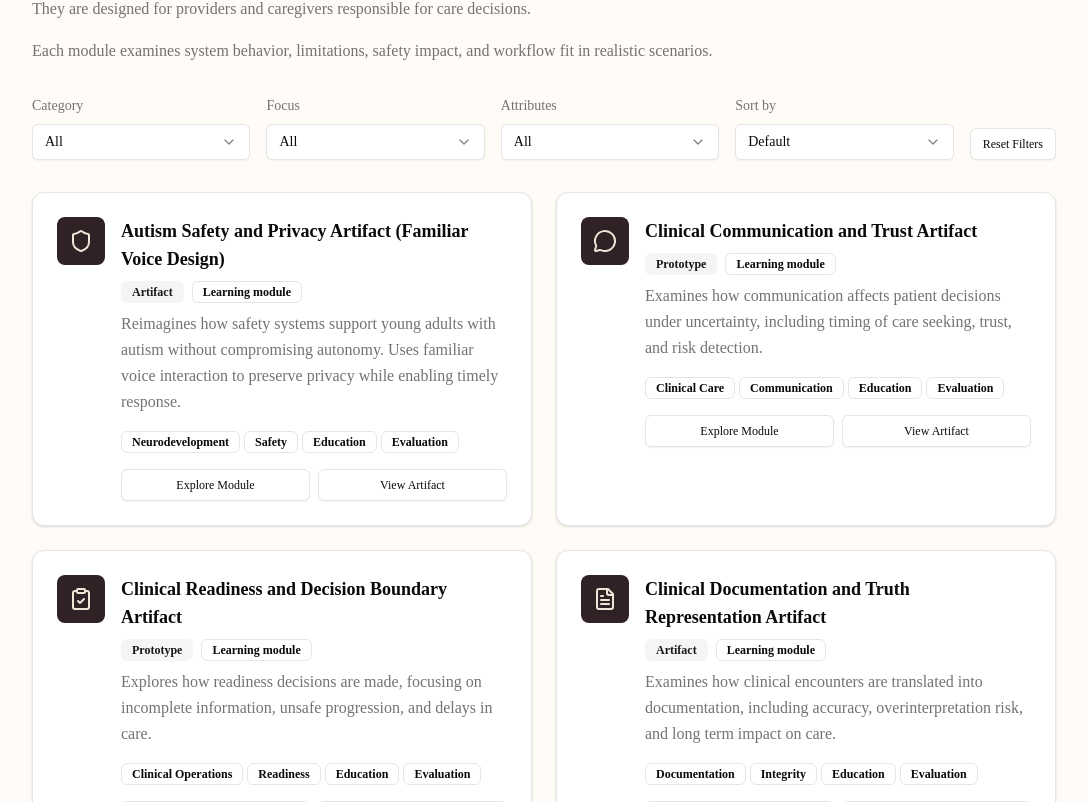
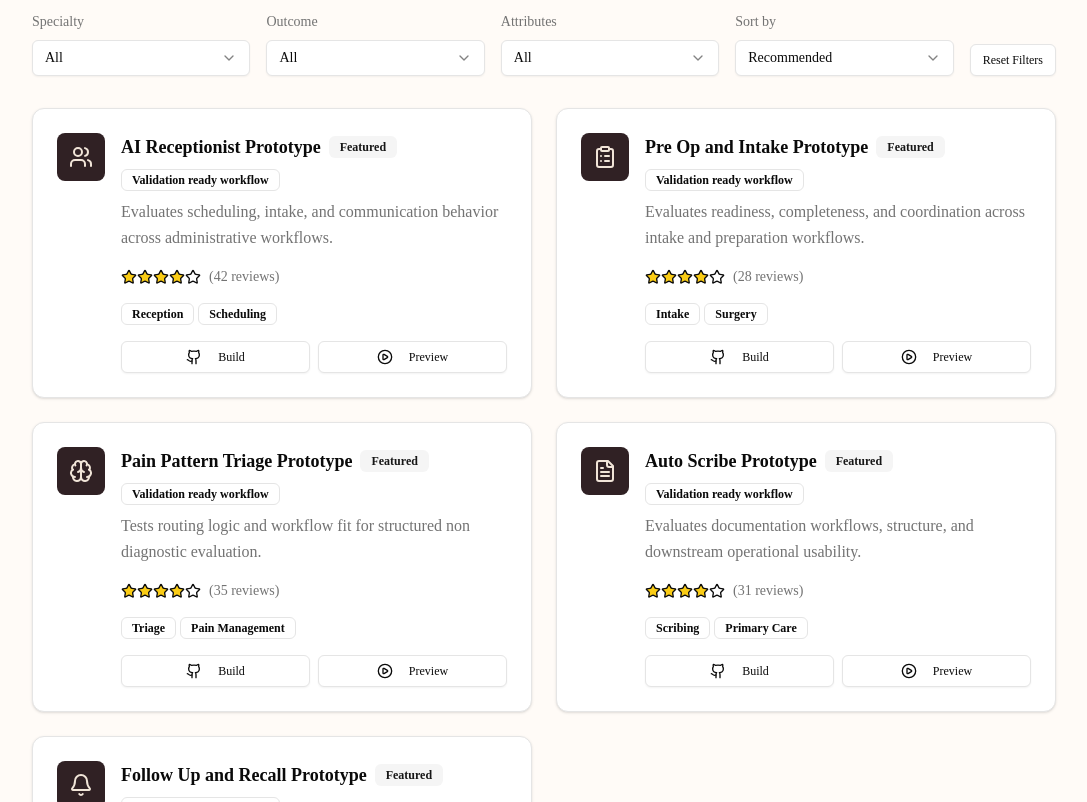
Before and after one commit to lbouayad/tophealthaistudio, a Next.js app: page /home in a window 1280 px wide. Shown: the part 2318-3120 px from the top of the page, without its empty margins (96-1183 px from the left). Built offline with nearby package versions, Linux system fonts and the light colour scheme.

Commit message:
Update HealthcareToolsExplorer.js

```diff
--- a/src/app/components/Home/HealthcareToolsExplorer.js
+++ b/src/app/components/Home/HealthcareToolsExplorer.js
@@ -1,6 +1,5 @@
 "use client";
-
-import React, { useMemo, useState } from "react";
+import { useState, useMemo } from "react";
 import { Button } from "@/components/ui/button";
 import {
   Select,
@@ -11,180 +10,189 @@ import {
 } from "@/components/ui/select";
 import { Badge } from "@/components/ui/badge";
 import {
-  Shield,
-  MessageCircle,
-  ClipboardCheck,
+  Star,
+  Github,
+  PlayCircle,
+  Users,
+  Brain,
   FileText,
-  RefreshCw,
+  Bell,
+  ClipboardList,
 } from "lucide-react";
 import { Card, CardContent } from "@/components/ui/card";
 
-const learningArtifacts = [
+const healthcareTools = [
   {
     id: 1,
-    title: "Autism Safety and Privacy Artifact (Familiar Voice Design)",
-    type: "Artifact",
-    moduleType: "Learning module",
+    title: "AI Receptionist Prototype",
     description:
-      "Reimagines how safety systems support young adults with autism without compromising autonomy. Uses familiar voice interaction to preserve privacy while enabling timely response.",
-    icon: Shield,
-    category: "Neurodevelopment",
-    focus: "Safety",
-    attributes: ["Education", "Evaluation"],
-    moduleUrl: "https://medaistudio.moodlecloud.com/login/index.php",
-    artifactUrl: "https://applina.ai",
+      "Evaluates scheduling, intake, and communication behavior across administrative workflows.",
+    icon: Users,
+    specialty: "Reception",
+    outcome: "Operational Workflow Validation",
+    attributes: ["Reception", "Scheduling"],
+    rating: 4,
+    reviews: 42,
+    githubUrl: "#",
+    demoUrl: "#",
+    featured: true,
+    compliance: "Validation ready workflow",
   },
   {
     id: 2,
-    title: "Clinical Communication and Trust Artifact",
-    type: "Prototype",
-    moduleType: "Learning module",
+    title: "Pre Op and Intake Prototype",
     description:
-      "Examines how communication affects patient decisions under uncertainty, including timing of care seeking, trust, and risk detection.",
-    icon: MessageCircle,
-    category: "Clinical Care",
-    focus: "Communication",
-    attributes: ["Education", "Evaluation"],
-    moduleUrl: "https://medaistudio.moodlecloud.com/login/index.php",
-    artifactUrl: "https://applina.ai",
+      "Evaluates readiness, completeness, and coordination across intake and preparation workflows.",
+    icon: ClipboardList,
+    specialty: "Intake",
+    outcome: "Readiness and Intake Validation",
+    attributes: ["Intake", "Surgery"],
+    rating: 4,
+    reviews: 28,
+    githubUrl: "#",
+    demoUrl: "#",
+    featured: true,
+    compliance: "Validation ready workflow",
   },
   {
     id: 3,
-    title: "Clinical Readiness and Decision Boundary Artifact",
-    type: "Prototype",
-    moduleType: "Learning module",
+    title: "Pain Pattern Triage Prototype",
     description:
-      "Explores how readiness decisions are made, focusing on incomplete information, unsafe progression, and delays in care.",
-    icon: ClipboardCheck,
-    category: "Clinical Operations",
-    focus: "Readiness",
-    attributes: ["Education", "Evaluation"],
-    moduleUrl: "https://medaistudio.moodlecloud.com/login/index.php",
-    artifactUrl: "https://applina.ai",
+      "Tests routing logic and workflow fit for structured non diagnostic evaluation.",
+    icon: Brain,
+    specialty: "Triage",
+    outcome: "Routing and Workflow Validation",
+    attributes: ["Triage", "Pain Management"],
+    rating: 4,
+    reviews: 35,
+    githubUrl: "#",
+    demoUrl: "#",
+    featured: true,
+    compliance: "Validation ready workflow",
   },
   {
     id: 4,
-    title: "Clinical Documentation and Truth Representation Artifact",
-    type: "Artifact",
-    moduleType: "Learning module",
+    title: "Auto Scribe Prototype",
     description:
-      "Examines how clinical encounters are translated into documentation, including accuracy, overinterpretation risk, and long term impact on care.",
+      "Evaluates documentation workflows, structure, and downstream operational usability.",
     icon: FileText,
-    category: "Documentation",
-    focus: "Integrity",
-    attributes: ["Education", "Evaluation"],
-    moduleUrl: "https://medaistudio.moodlecloud.com/login/index.php",
-    artifactUrl: "https://applina.ai",
+    specialty: "Scribing",
+    outcome: "Documentation Workflow Validation",
+    attributes: ["Scribing", "Primary Care"],
+    rating: 4,
+    reviews: 31,
+    githubUrl: "#",
+    demoUrl: "#",
+    featured: true,
+    compliance: "Validation ready workflow",
   },
   {
     id: 5,
-    title: "Follow Up and Continuity of Care Artifact",
-    type: "Prototype",
-    moduleType: "Learning module",
+    title: "Follow Up and Recall Prototype",
     description:
-      "Explores why patients disengage despite recommendations, focusing on timing, relevance, and continuity of care.",
-    icon: RefreshCw,
-    category: "Care Continuity",
-    focus: "Follow Up",
-    attributes: ["Education", "Evaluation"],
-    moduleUrl: "https://medaistudio.moodlecloud.com/login/index.php",
-    artifactUrl: "https://applina.ai",
+      "Evaluates follow up workflows, message timing, and continuity of care across administrative pathways.",
+    icon: Bell,
+    specialty: "Follow Up",
+    outcome: "Follow Up Workflow Validation",
+    attributes: ["Follow Up", "Retention"],
+    rating: 3,
+    reviews: 18,
+    githubUrl: "#",
+    demoUrl: "#",
+    featured: true,
+    compliance: "Validation ready workflow",
   },
 ];
 
-const uniqueValues = (items, key) => {
-  const values = new Set();
-  items.forEach((item) => {
-    if (Array.isArray(item[key])) {
-      item[key].forEach((v) => values.add(v));
-    } else {
-      values.add(item[key]);
-    }
-  });
-  return ["All", ...Array.from(values)];
-};
+const specialties = ["All", "Reception", "Intake", "Triage", "Scribing", "Follow Up"];
+const outcomes = [
+  "All",
+  "Operational Workflow Validation",
+  "Readiness and Intake Validation",
+  "Routing and Workflow Validation",
+  "Documentation Workflow Validation",
+  "Follow Up Workflow Validation",
+];
+const attributes = [
+  "All",
+  "Reception",
+  "Scheduling",
+  "Intake",
+  "Surgery",
+  "Triage",
+  "Pain Management",
+  "Scribing",
+  "Primary Care",
+  "Follow Up",
+  "Retention",
+];
+const sortOptions = ["Recommended", "Rating", "Reviews", "Name"];
 
 export function HealthcareToolsExplorer() {
-  const [category, setCategory] = useState("All");
-  const [focus, setFocus] = useState("All");
-  const [attribute, setAttribute] = useState("All");
-  const [sortBy, setSortBy] = useState("Default");
+  const [specialtyFilter, setSpecialtyFilter] = useState("All");
+  const [outcomeFilter, setOutcomeFilter] = useState("All");
+  const [attributeFilter, setAttributeFilter] = useState("All");
+  const [sortBy, setSortBy] = useState("Recommended");
 
-  const categories = useMemo(
-    () => uniqueValues(learningArtifacts, "category"),
-    []
-  );
-  const focuses = useMemo(() => uniqueValues(learningArtifacts, "focus"), []);
-  const attributes = useMemo(
-    () => uniqueValues(learningArtifacts, "attributes"),
-    []
-  );
+  const filteredAndSortedTools = useMemo(() => {
+    const filtered = healthcareTools.filter((tool) => {
+      const matchesSpecialty =
+        specialtyFilter === "All" || tool.specialty === specialtyFilter;
+      const matchesOutcome =
+        outcomeFilter === "All" || tool.outcome === outcomeFilter;
+      const matchesAttribute =
+        attributeFilter === "All" ||
+        tool.attributes.some((attr) => attr === attributeFilter);
 
-  const filteredArtifacts = useMemo(() => {
-    let results = [...learningArtifacts];
+      return matchesSpecialty && matchesOutcome && matchesAttribute;
+    });
 
-    if (category !== "All") {
-      results = results.filter((item) => item.category === category);
+    switch (sortBy) {
+      case "Rating":
+        return [...filtered].sort((a, b) => b.rating - a.rating);
+      case "Reviews":
+        return [...filtered].sort((a, b) => b.reviews - a.reviews);
+      case "Name":
+        return [...filtered].sort((a, b) => a.title.localeCompare(b.title));
+      default:
+        return [...filtered].sort((a, b) => {
+          if (a.featured && !b.featured) return -1;
+          if (!a.featured && b.featured) return 1;
+          return b.rating - a.rating;
+        });
     }
+  }, [specialtyFilter, outcomeFilter, attributeFilter, sortBy]);
 
-    if (focus !== "All") {
-      results = results.filter((item) => item.focus === focus);
-    }
-
-    if (attribute !== "All") {
-      results = results.filter((item) => item.attributes.includes(attribute));
-    }
-
-    if (sortBy === "A-Z") {
-      results.sort((a, b) => a.title.localeCompare(b.title));
-    }
-
-    return results;
-  }, [category, focus, attribute, sortBy]);
-
-  const resetFilters = () => {
-    setCategory("All");
-    setFocus("All");
-    setAttribute("All");
-    setSortBy("Default");
+  const renderStars = (rating) => {
+    return Array.from({ length: 5 }, (_, i) => (
+      <Star key={i} className="h-4 w-4" fill={i < rating ? "#facc15" : "none"} />
+    ));
   };
 
   return (
     <div className="bg-offWhite">
       <div className="xl:px-32 lg:px-16 px-8 py-12">
         <h2 className="text-3xl font-bold mb-2 text-foreground">
-          Prototype Based Learning Modules for Education and Evaluation
+          Explore Health and Wellness AI Prototypes
         </h2>
-
-        <p className="text-muted-foreground mb-4 max-w-4xl">
-          These modules are derived from artifacts evaluated after real world
-          use.
-        </p>
-
-        <p className="text-muted-foreground mb-4 max-w-4xl">
-          They are designed for providers and caregivers responsible for care
-          decisions.
-        </p>
-
-        <p className="text-muted-foreground mb-8 max-w-4xl">
-          Each module examines system behavior, limitations, safety impact, and
-          workflow fit in realistic scenarios.
+        <p className="text-muted-foreground mb-8">
+          Evaluation ready workflows designed for structured testing and validation across real care scenarios.
         </p>
 
         <div className="flex flex-col md:flex-row justify-between items-start md:items-end gap-4 mb-8">
           <div className="grid grid-cols-1 md:grid-cols-4 gap-4 w-full">
             <div>
               <label className="text-sm font-medium text-muted-foreground mb-2 block">
-                Category
+                Specialty
               </label>
-              <Select value={category} onValueChange={setCategory}>
+              <Select value={specialtyFilter} onValueChange={setSpecialtyFilter}>
                 <SelectTrigger className="bg-card">
                   <SelectValue />
                 </SelectTrigger>
                 <SelectContent className="bg-card border-border">
-                  {categories.map((item) => (
-                    <SelectItem key={item} value={item}>
-                      {item}
+                  {specialties.map((specialty) => (
+                    <SelectItem key={specialty} value={specialty}>
+                      {specialty}
                     </SelectItem>
                   ))}
                 </SelectContent>
@@ -193,16 +201,16 @@ export function HealthcareToolsExplorer() {
 
             <div>
               <label className="text-sm font-medium text-muted-foreground mb-2 block">
-                Focus
+                Outcome
               </label>
-              <Select value={focus} onValueChange={setFocus}>
+              <Select value={outcomeFilter} onValueChange={setOutcomeFilter}>
                 <SelectTrigger className="bg-card">
                   <SelectValue />
                 </SelectTrigger>
                 <SelectContent className="bg-card border-border">
-                  {focuses.map((item) => (
-                    <SelectItem key={item} value={item}>
-                      {item}
+                  {outcomes.map((outcome) => (
+                    <SelectItem key={outcome} value={outcome}>
+                      {outcome}
                     </SelectItem>
                   ))}
                 </SelectContent>
@@ -213,14 +221,14 @@ export function HealthcareToolsExplorer() {
               <label className="text-sm font-medium text-muted-foreground mb-2 block">
                 Attributes
               </label>
-              <Select value={attribute} onValueChange={setAttribute}>
+              <Select value={attributeFilter} onValueChange={setAttributeFilter}>
                 <SelectTrigger className="bg-card">
                   <SelectValue />
                 </SelectTrigger>
                 <SelectContent className="bg-card border-border">
-                  {attributes.map((item) => (
-                    <SelectItem key={item} value={item}>
-                      {item}
+                  {attributes.map((attribute) => (
+                    <SelectItem key={attribute} value={attribute}>
+                      {attribute}
                     </SelectItem>
                   ))}
                 </SelectContent>
@@ -236,8 +244,11 @@ export function HealthcareToolsExplorer() {
                   <SelectValue />
                 </SelectTrigger>
                 <SelectContent className="bg-card border-border">
-                  <SelectItem value="Default">Default</SelectItem>
-                  <SelectItem value="A-Z">A–Z</SelectItem>
+                  {sortOptions.map((option) => (
+                    <SelectItem key={option} value={option}>
+                      {option}
+                    </SelectItem>
+                  ))}
                 </SelectContent>
               </Select>
             </div>
@@ -247,19 +258,23 @@ export function HealthcareToolsExplorer() {
             variant="outline"
             size="sm"
             className="w-full md:w-auto"
-            onClick={resetFilters}
+            onClick={() => {
+              setSpecialtyFilter("All");
+              setOutcomeFilter("All");
+              setAttributeFilter("All");
+              setSortBy("Recommended");
+            }}
           >
             Reset Filters
           </Button>
         </div>
 
         <div className="grid grid-cols-1 md:grid-cols-2 gap-6">
-          {filteredArtifacts.map((item) => {
-            const IconComponent = item.icon;
-
+          {filteredAndSortedTools.map((tool) => {
+            const IconComponent = tool.icon;
             return (
               <Card
-                key={item.id}
+                key={tool.id}
                 className="hover:shadow-lg transition-all duration-300 border-border"
               >
                 <CardContent className="p-6">
@@ -271,33 +286,32 @@ export function HealthcareToolsExplorer() {
                     <div className="flex-1 min-w-0">
                       <div className="flex items-center gap-2 mb-2 flex-wrap">
                         <h3 className="font-semibold text-lg text-foreground">
-                          {item.title}
+                          {tool.title}
                         </h3>
-                        <Badge variant="secondary" className="text-xs">
-                          {item.type}
-                        </Badge>
+                        {tool.featured && (
+                          <Badge variant="secondary" className="text-xs">
+                            Featured
+                          </Badge>
+                        )}
                         <Badge variant="outline" className="text-xs">
-                          {item.moduleType}
+                          {tool.compliance}
                         </Badge>
                       </div>
 
                       <p className="text-muted-foreground mb-4">
-                        {item.description}
+                        {tool.description}
                       </p>
 
+                      <div className="flex items-center gap-2 mb-4">
+                        <div className="flex">{renderStars(tool.rating)}</div>
+                        <span className="text-sm text-muted-foreground">
+                          ({tool.reviews} reviews)
+                        </span>
+                      </div>
+
                       <div className="flex flex-wrap gap-1 mb-4">
-                        <Badge variant="outline" className="text-xs">
-                          {item.category}
-                        </Badge>
-                        <Badge variant="outline" className="text-xs">
-                          {item.focus}
-                        </Badge>
-                        {item.attributes.map((attr) => (
-                          <Badge
-                            key={attr}
-                            variant="outline"
-                            className="text-xs"
-                          >
+                        {tool.attributes.map((attr) => (
+                          <Badge key={attr} variant="outline" className="text-xs">
                             {attr}
                           </Badge>
                         ))}
@@ -308,30 +322,20 @@ export function HealthcareToolsExplorer() {
                           variant="outline"
                           size="sm"
                           className="w-full"
-                          onClick={() =>
-                            window.open(
-                              item.moduleUrl,
-                              "_blank",
-                              "noopener,noreferrer"
-                            )
-                          }
+                          onClick={() => window.open(tool.githubUrl, "_blank")}
                         >
-                          Explore Module
+                          <Github className="h-4 w-4 mr-2" />
+                          Build
                         </Button>
-
                         <Button
                           variant="outline"
                           size="sm"
                           className="w-full"
-                          onClick={() =>
-                            window.open(
-                              item.artifactUrl,
-                              "_blank",
-                              "noopener,noreferrer"
-                            )
-                          }
+                          onClick={() => window.open(tool.demoUrl || "#", "_blank")}
+                          disabled={!tool.demoUrl}
                         >
-                          View Artifact
+                          <PlayCircle className="h-4 w-4 mr-2" />
+                          Preview
                         </Button>
                       </div>
                     </div>
@@ -342,11 +346,10 @@ export function HealthcareToolsExplorer() {
           })}
         </div>
 
-        {filteredArtifacts.length === 0 && (
+        {filteredAndSortedTools.length === 0 && (
           <div className="text-center py-12">
             <p className="text-muted-foreground text-lg">
-              No learning modules found matching your filters. Try adjusting
-              your criteria.
+              No prototypes found matching your filters. Try adjusting your search criteria.
             </p>
           </div>
         )}
```
